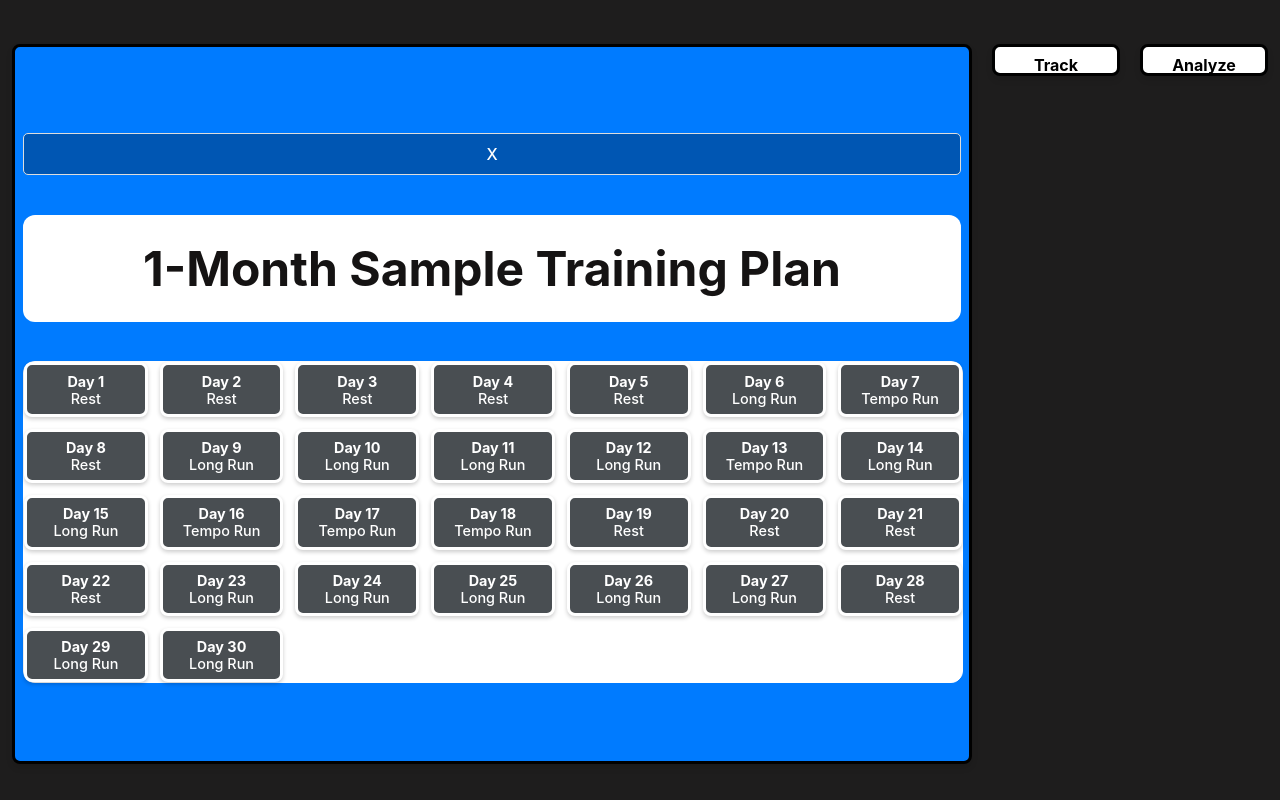
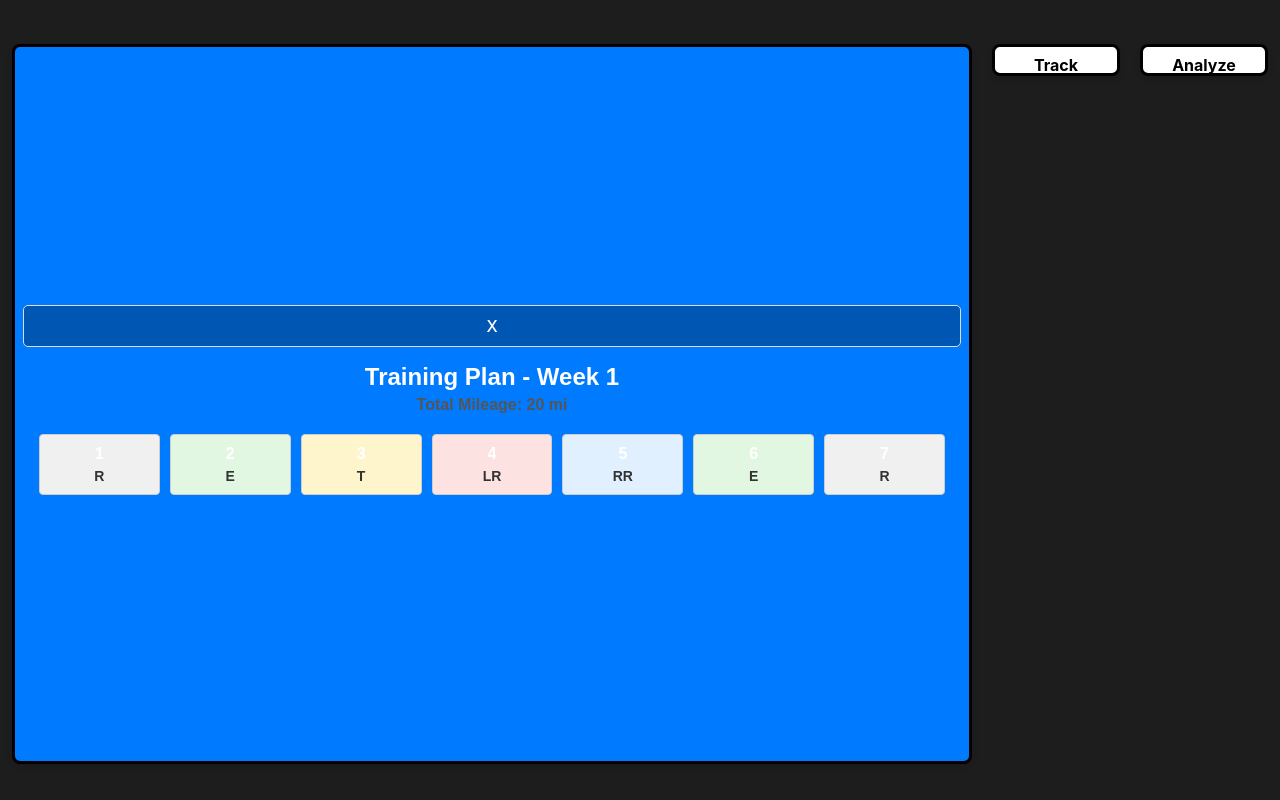
Before and after one commit to tulloch022/marathoner, a React (Vite) app: page / in a window 1280 px wide. Both pictures are taken after a click on the button "Plan". Built offline with nearby package versions, Linux system fonts and the light colour scheme.

Commit message:
refactored plan tab for better readability and just looking better

```diff
--- a/src/components/Calendar.tsx
+++ b/src/components/Calendar.tsx
@@ -1,22 +1,104 @@
-const Calendar = () => {
-    const activities = ["Tempo Run", "Long Run", "Rest"];
-    const days = Array.from({ length: 30 }, () =>
-      activities[Math.floor(Math.random() * activities.length)]
-    );
+import { useState } from "react";
 
-    return (
-      <div className="calendar">
-        <h2 className="calendar-heading">1-Month Sample Training Plan</h2>
-        <div className="calendar-grid">
-          {days.map((activity, index) => (
-            <div key={index} className="calendar-day">
-              <strong>Day {index + 1}</strong>
-              <p>{activity}</p>
-            </div>
-          ))}
-        </div>
-      </div>
-    );
+type Workout = {
+  day: number;
+  type: string;
+  distance: number;
+};
+
+// Sample workout plan for 30 days (feel free to complete/update as needed)
+const workoutPlan: Workout[] = [
+  { day: 1, type: "Rest", distance: 0 },
+  { day: 2, type: "Easy Run", distance: 3 },
+  { day: 3, type: "Tempo Run", distance: 4 },
+  { day: 4, type: "Long Run", distance: 8 },
+  { day: 5, type: "Recovery Run", distance: 2 },
+  { day: 6, type: "Easy Run", distance: 3 },
+  { day: 7, type: "Rest", distance: 0 },
+  // ... add entries for days 8-30
+];
+
+// Abbreviations for workouts
+const workoutAbbr: Record<string, string> = {
+  "Long Run": "LR",
+  "Easy Run": "E",
+  "Tempo Run": "T",
+  "Recovery Run": "RR",
+  "Rest": "R",
+};
+
+// Return a CSS class based on the workout type
+function getWorkoutColorClass(type: string): string {
+  switch (type) {
+    case "Long Run":
+      return "long-run";
+    case "Easy Run":
+      return "easy-run";
+    case "Tempo Run":
+      return "tempo-run";
+    case "Recovery Run":
+      return "recovery-run";
+    case "Rest":
+      return "rest-day";
+    default:
+      return "";
+  }
+}
+
+export default function Plan() {
+  const [selectedWorkout, setSelectedWorkout] = useState<Workout | null>(null);
+
+  // For example, compute the summary for week 1 (days 1-7)
+  const weekOneWorkouts = workoutPlan.filter((w) => w.day >= 1 && w.day <= 7);
+  const weekOneMileage = weekOneWorkouts.reduce((total, w) => total + w.distance, 0);
+
+  const handleWorkoutClick = (workout: Workout) => {
+    setSelectedWorkout(workout);
   };
 
-export default Calendar;
+  const closeModal = () => {
+    setSelectedWorkout(null);
+  };
+
+  return (
+    <div className="plan-container">
+      {/* Header Section */}
+      <div className="plan-header">
+        <h2>Training Plan - Week 1</h2>
+        <p>Total Mileage: {weekOneMileage} mi</p>
+      </div>
+
+      {/* Calendar Grid */}
+      <div className="plan-grid">
+        {workoutPlan.map((workout) => (
+          <div
+            key={workout.day}
+            className={`plan-day ${getWorkoutColorClass(workout.type)}`}
+            onClick={() => handleWorkoutClick(workout)}
+          >
+            <div className="plan-day-number">{workout.day}</div>
+            <div className="plan-day-abbr">{workoutAbbr[workout.type]}</div>
+          </div>
+        ))}
+      </div>
+
+      {/* Detail Modal */}
+      {selectedWorkout && (
+        <div className="plan-modal-overlay" onClick={closeModal}>
+          <div className="plan-modal-content" onClick={(e) => e.stopPropagation()}>
+            <h3>Day {selectedWorkout.day} Details</h3>
+            <p>
+              <strong>Workout:</strong> {selectedWorkout.type}
+            </p>
+            {selectedWorkout.distance > 0 && (
+              <p>
+                <strong>Distance:</strong> {selectedWorkout.distance} mi
+              </p>
+            )}
+            <button onClick={closeModal}>Close</button>
+          </div>
+        </div>
+      )}
+    </div>
+  );
+}
--- a/src/index.css
+++ b/src/index.css
@@ -440,3 +440,120 @@ button:hover {
 .close {
   background-color: #0056b3;
 }
+
+
+
+/* Container for the Plan component */
+.plan-container {
+  padding: 16px;
+  font-family: sans-serif;
+}
+
+/* Header Section */
+.plan-header {
+  text-align: center;
+  margin-bottom: 20px;
+}
+
+.plan-header h2 {
+  margin: 0;
+  font-size: 24px;
+}
+
+.plan-header p {
+  margin-top: 5px;
+  color: #555;
+}
+
+/* Calendar Grid */
+.plan-grid {
+  display: grid;
+  grid-template-columns: repeat(7, 1fr);
+  gap: 10px;
+}
+
+/* Day Cell Styling */
+.plan-day {
+  border: 1px solid #ccc;
+  border-radius: 4px;
+  padding: 10px;
+  text-align: center;
+  cursor: pointer;
+  transition: box-shadow 0.3s;
+}
+
+.plan-day:hover {
+  box-shadow: 0 0 5px rgba(0, 0, 0, 0.2);
+}
+
+.plan-day-number {
+  font-weight: bold;
+  margin-bottom: 5px;
+}
+
+.plan-day-abbr {
+  font-size: 14px;
+  color: #333;
+}
+
+/* Workout Type Color Coding */
+.long-run {
+  background-color: #fde2e2; /* Light red for long runs */
+}
+
+.easy-run {
+  background-color: #e2f7e2; /* Light green for easy runs */
+}
+
+.tempo-run {
+  background-color: #fff5cc; /* Light yellow for tempo runs */
+}
+
+.recovery-run {
+  background-color: #e0f0ff; /* Light blue for recovery runs */
+}
+
+.rest-day {
+  background-color: #f0f0f0; /* Grey for rest days */
+}
+
+/* Modal Styling */
+.plan-modal-overlay {
+  position: fixed;
+  top: 0;
+  left: 0;
+  width: 100%;
+  height: 100%;
+  background-color: rgba(0, 0, 0, 0.5);
+  display: flex;
+  justify-content: center;
+  align-items: center;
+  z-index: 100;
+}
+
+.plan-modal-content {
+  background-color: #fff;
+  padding: 20px;
+  border-radius: 6px;
+  width: 300px;
+  box-shadow: 0 4px 8px rgba(0, 0, 0, 0.2);
+  text-align: center;
+}
+
+.plan-modal-content h3 {
+  margin-top: 0;
+}
+
+.plan-modal-content button {
+  margin-top: 15px;
+  padding: 8px 12px;
+  border: none;
+  background-color: #007bff;
+  color: #fff;
+  border-radius: 4px;
+  cursor: pointer;
+}
+
+.plan-modal-content button:hover {
+  background-color: #0056b3;
+}
```
